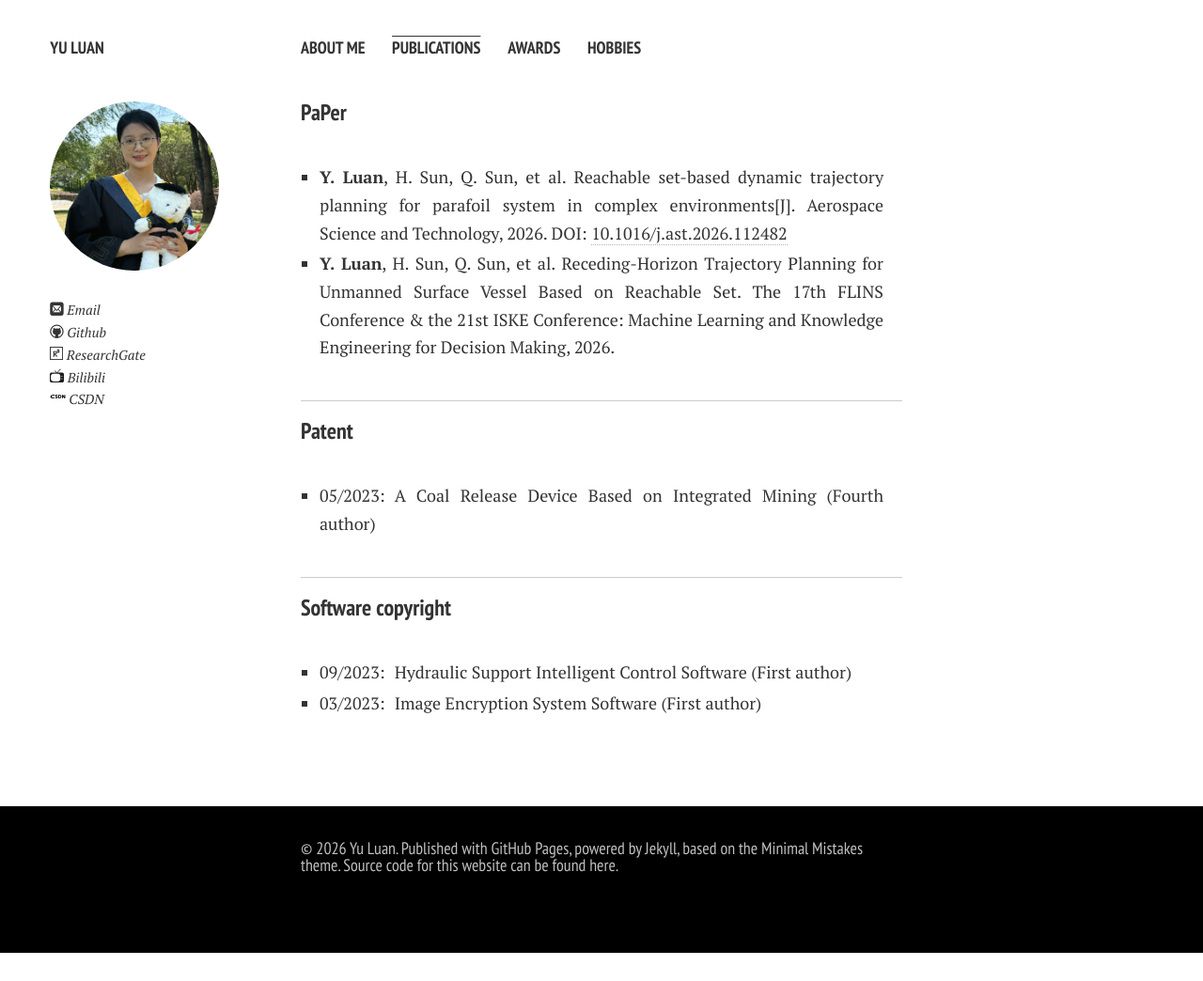
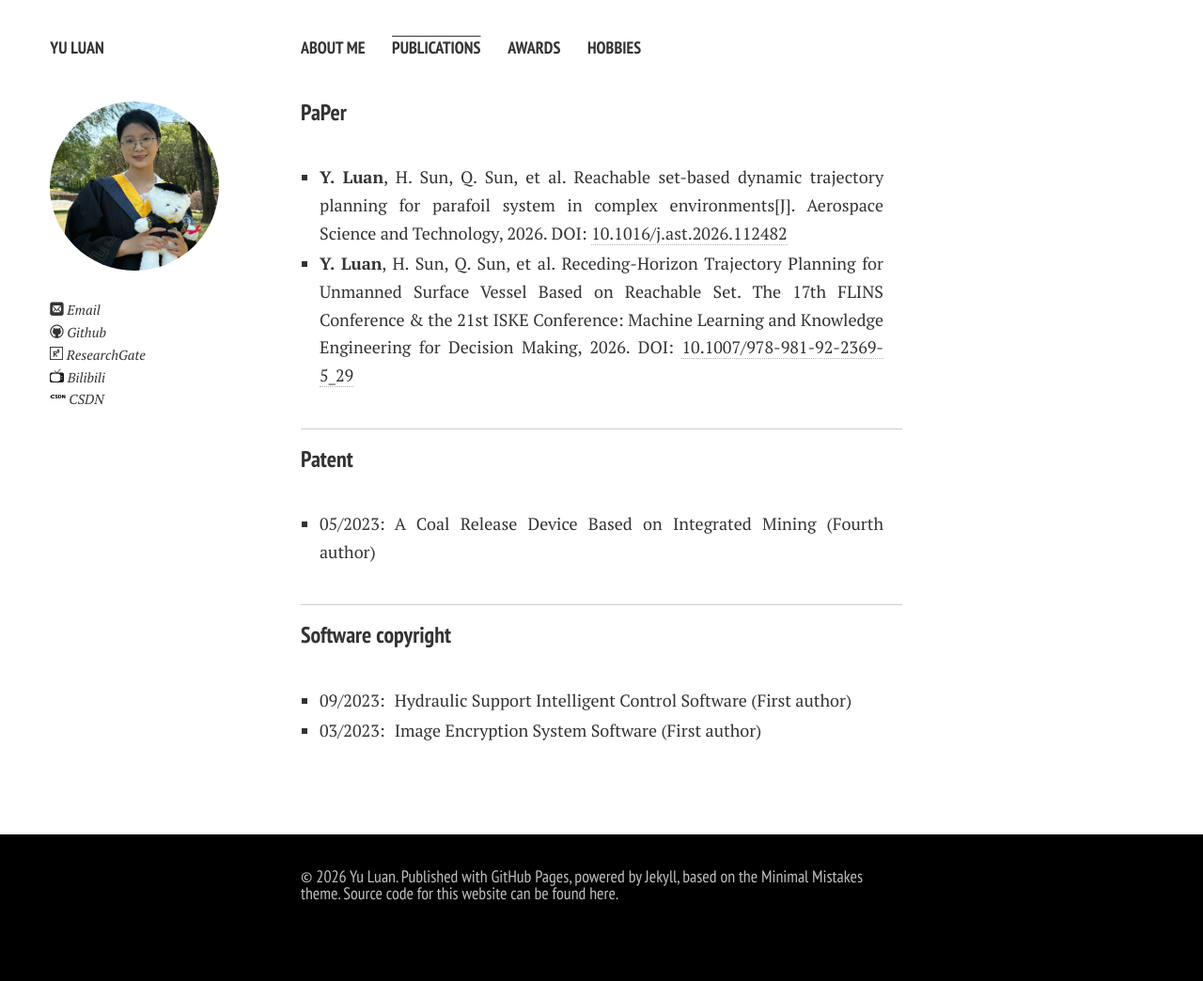
Before and after one commit to yuluan08/yuluan08.github.io, a Jekyll site: the page built from publications.md, in a window 1280 px wide. Shown: the whole page at 94% size. Built offline with Jekyll 4.4.1, drawn with Linux system fonts in a browser that asks for light colours; nearby versions of some CDN libraries; comment, search, counter and statistics services are not loaded; a style sheet for code colours, icons or effects is not loaded; before the commit the page ends 1014 px from its top, so only the background shows below that.

Commit message:
Update publications.md

```diff
--- a/publications.md
+++ b/publications.md
@@ -28,14 +28,29 @@ ul {
 </style>
 
 <ul>
-  <li><div><p class="margin"> <span class="thick">Y. Luan</span>, H. Sun, Q. Sun, et al. Reachable set-based dynamic trajectory planning for parafoil system in complex environments[J]. Aerospace Science and Technology, 2026. DOI:
-<a href="https://doi.org/10.1016/j.ast.2026.112482"
-   target="_blank"
-   rel="noopener noreferrer">
-10.1016/j.ast.2026.112482
-</a></p></div></li>
-  <li><div><p class="margin"> <span class="thick">Y. Luan</span>, H. Sun, Q. Sun, et al. Receding-Horizon Trajectory Planning for
-Unmanned Surface Vessel Based on Reachable Set. The 17th FLINS Conference & the 21st ISKE Conference: Machine Learning and Knowledge Engineering for Decision Making, 2026.</p></div></li>
+  <li><div><p class="margin">
+    <span class="thick">Y. Luan</span>, H. Sun, Q. Sun, et al.
+    Reachable set-based dynamic trajectory planning for parafoil system in complex environments[J].
+    Aerospace Science and Technology, 2026.
+    DOI:
+    <a href="https://doi.org/10.1016/j.ast.2026.112482"
+       target="_blank"
+       rel="noopener noreferrer">
+      10.1016/j.ast.2026.112482
+    </a>
+  </p></div></li>
+
+  <li><div><p class="margin">
+    <span class="thick">Y. Luan</span>, H. Sun, Q. Sun, et al.
+    Receding-Horizon Trajectory Planning for Unmanned Surface Vessel Based on Reachable Set.
+    The 17th FLINS Conference &amp; the 21st ISKE Conference: Machine Learning and Knowledge Engineering for Decision Making, 2026.
+    DOI:
+    <a href="https://doi.org/10.1007/978-981-92-2369-5_29"
+       target="_blank"
+       rel="noopener noreferrer">
+      10.1007/978-981-92-2369-5_29
+    </a>
+  </p></div></li>
 </ul>
 
 
```
